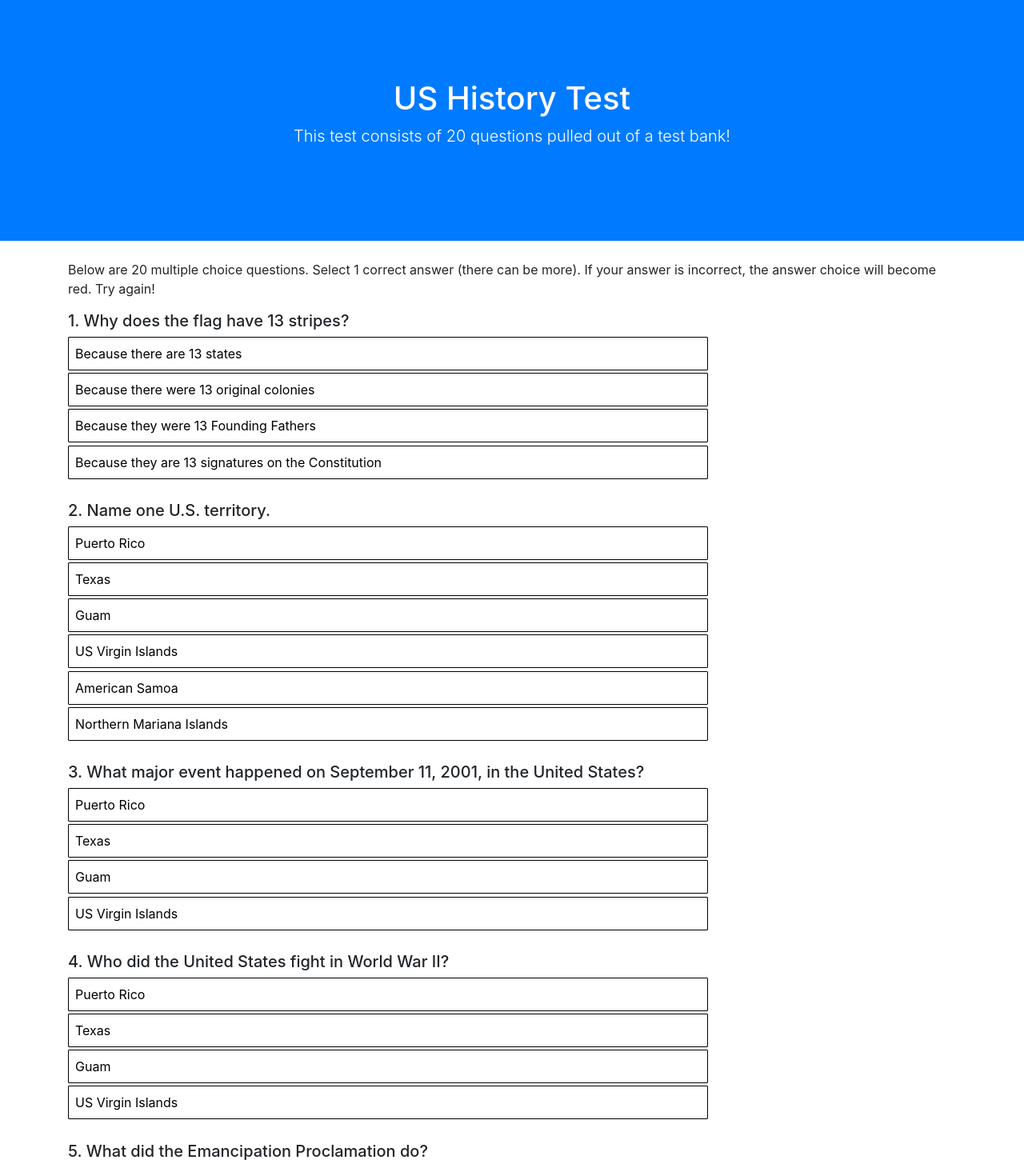
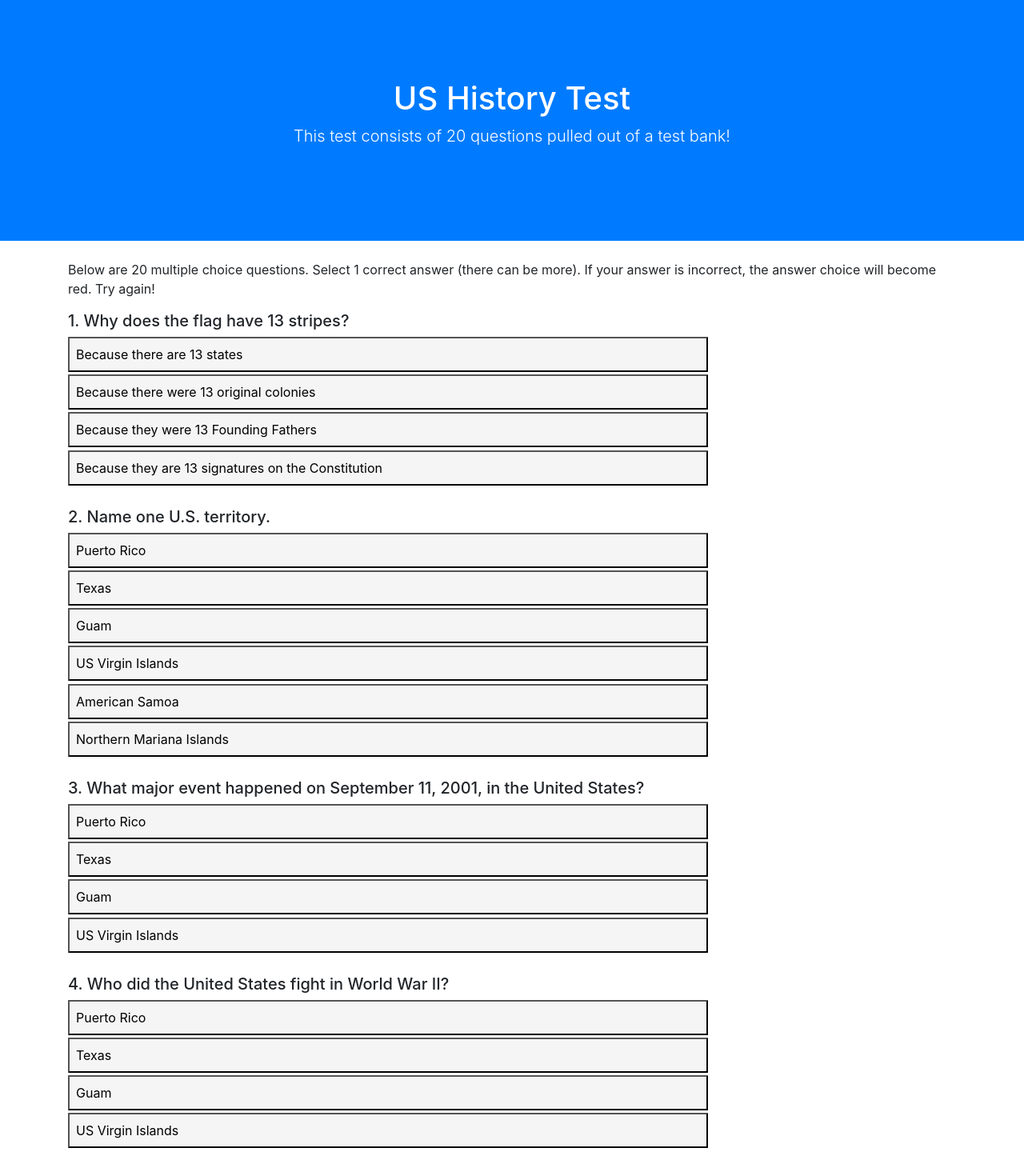
Before and after one commit to jenniferli1098/chinatowncitizenship, a PHP site: page /ushistory_test1.html in a window 1280 px wide. Shown: the part 57-1507 px from the top of the page at 80% size. Run offline with PHP 8.4, Linux system fonts and the light colour scheme.

Commit message:
Update custom.css

```diff
--- a/css/custom.css
+++ b/css/custom.css
@@ -116,9 +116,8 @@ section {
 /*******Buttons :D*********/
 .answerchoice{
   font-size: 16px;
-  background-color: white;
+  background-color: #f5f5f5;
   color: black;
-  border: 1px solid black;
   border-radius: 1px;
   padding: 8px;
   cursor: pointer;
```
